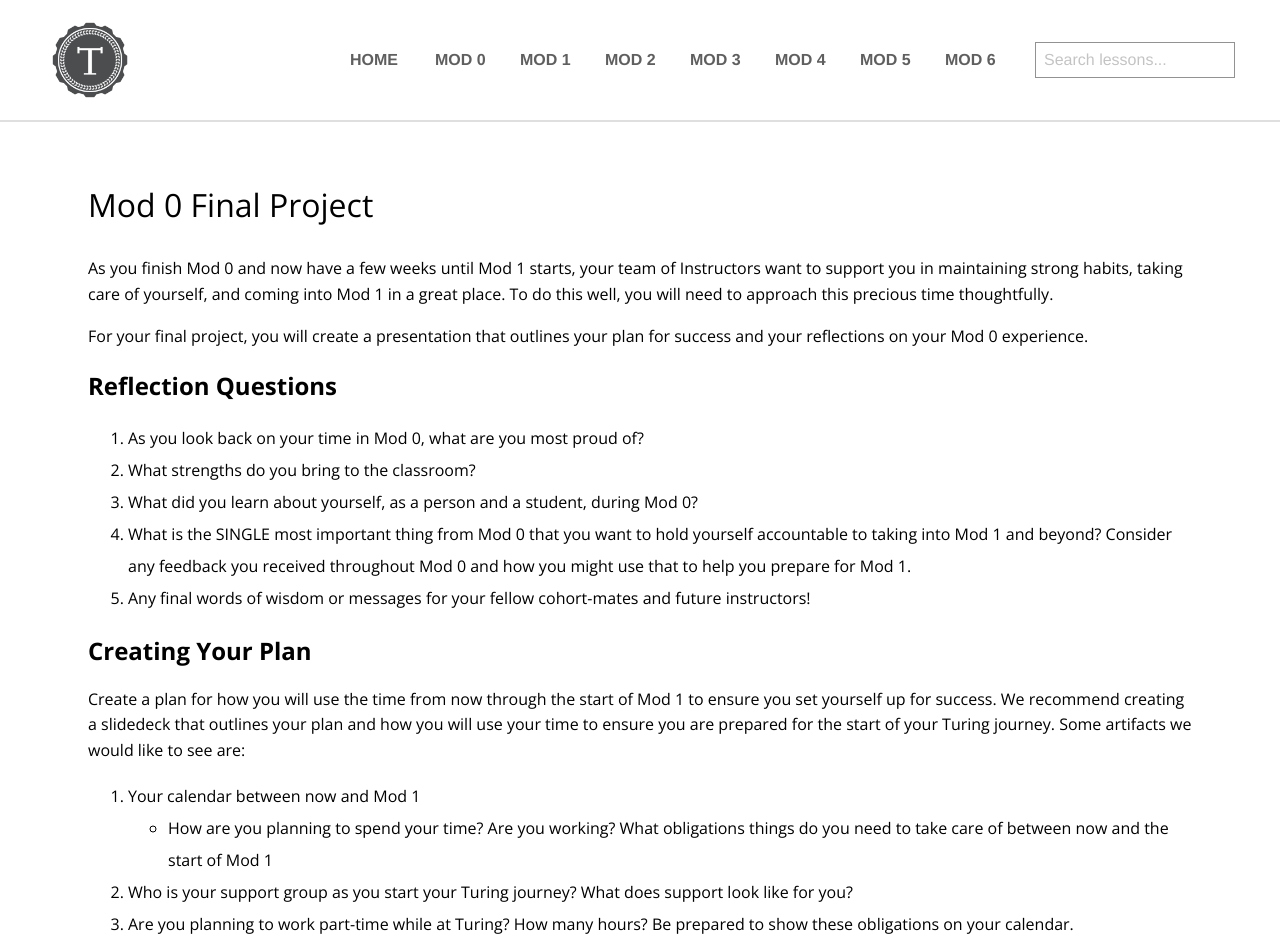
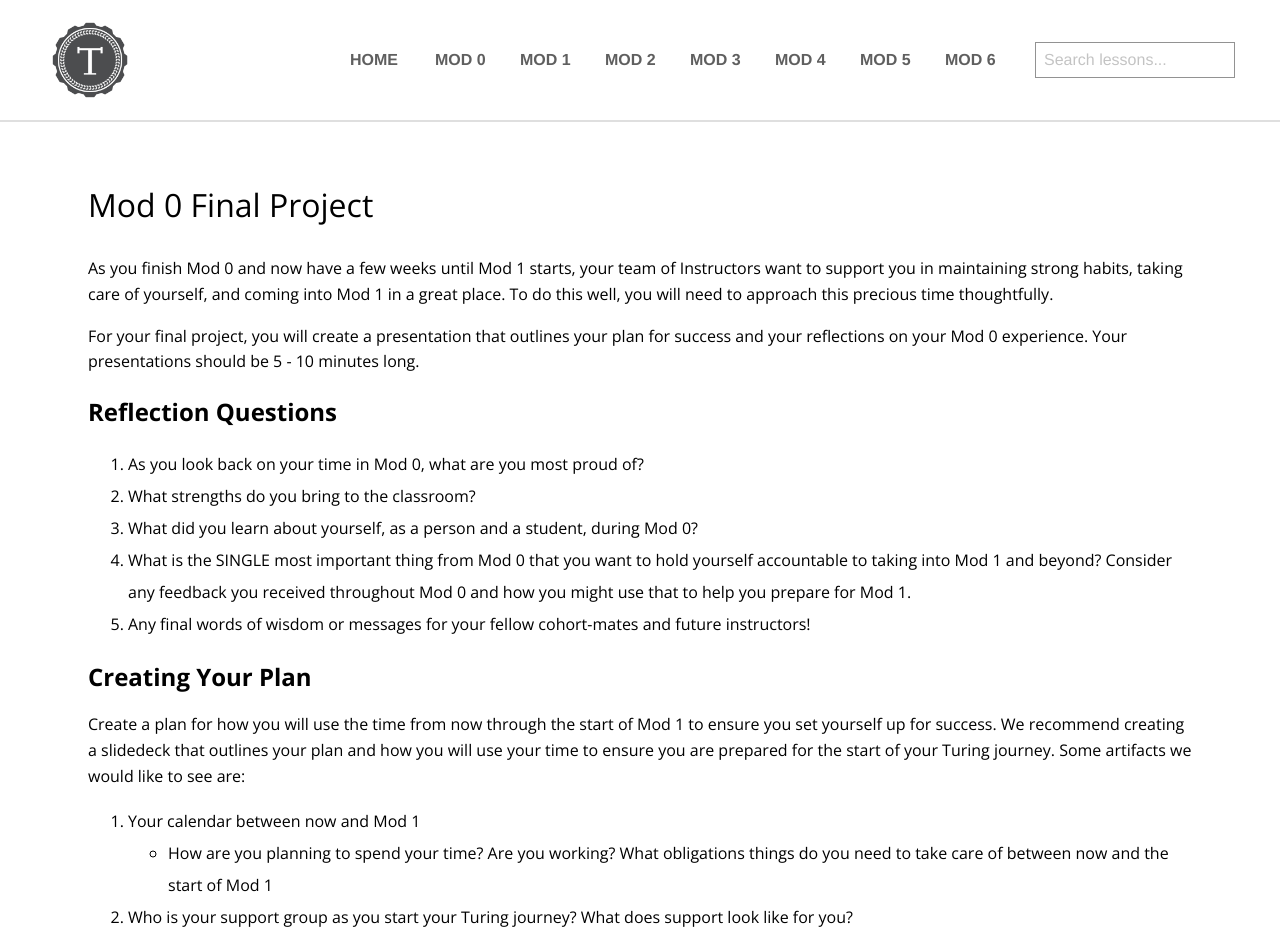
Before and after one commit to turingschool/launch-curriculum, a Jekyll site: the page built from module0/projects/Mod0FinalProject.md, in a window 1280 px wide. Shown: the top 940 px of the page. Built offline with Jekyll 4.4.1, drawn with Linux system fonts in a browser that asks for light colours; nearby versions of some CDN libraries; comment, search, counter and statistics services are not loaded.

Commit message:
Update Mod0FinalProject.md

```diff
--- a/module0/projects/Mod0FinalProject.md
+++ b/module0/projects/Mod0FinalProject.md
@@ -4,7 +4,7 @@ title:      Mod 0 Final Project
 ---
 As you finish Mod 0 and now have a few weeks until Mod 1 starts, your team of Instructors want to support you in maintaining strong habits, taking care of yourself, and coming into Mod 1 in a great place. To do this well, you will need to approach this precious time thoughtfully.
 
-For your final project, you will create a presentation that outlines your plan for success and your reflections on your Mod 0 experience.
+For your final project, you will create a presentation that outlines your plan for success and your reflections on your Mod 0 experience. Your presentations should be 5 - 10 minutes long.
 
 ## Reflection Questions
 1. As you look back on your time in Mod 0, what are you most proud of?
```
